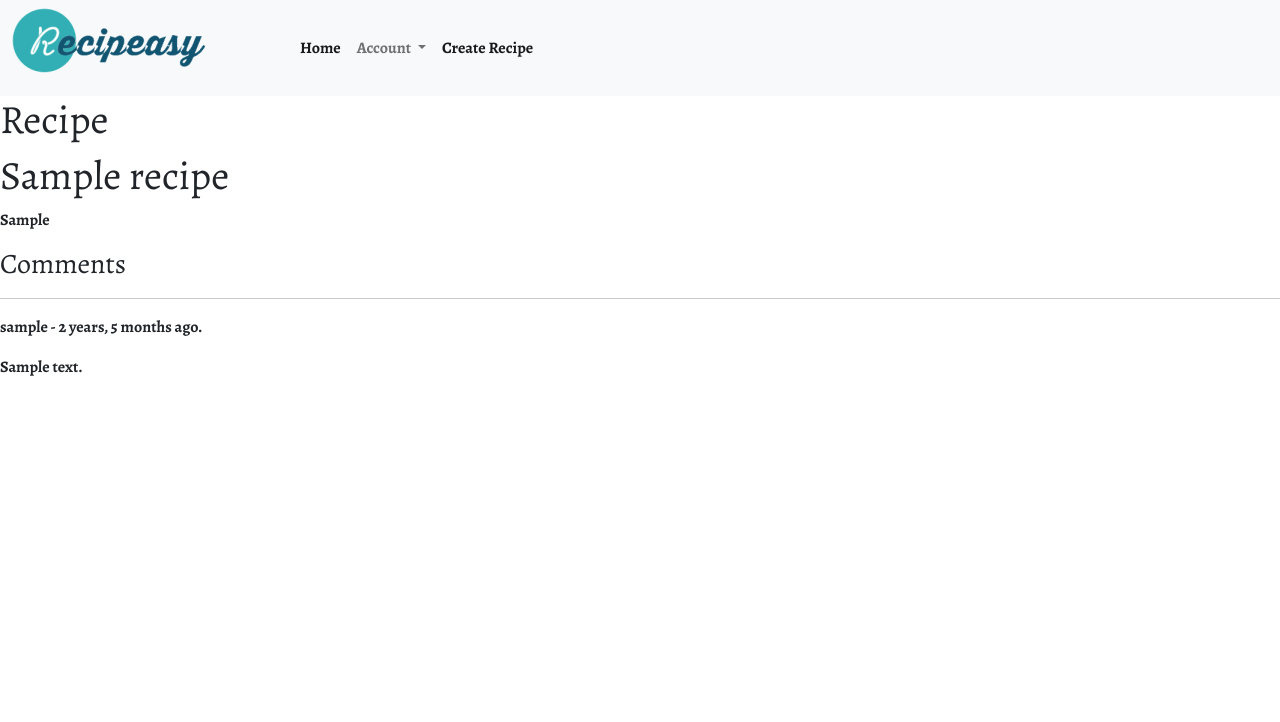
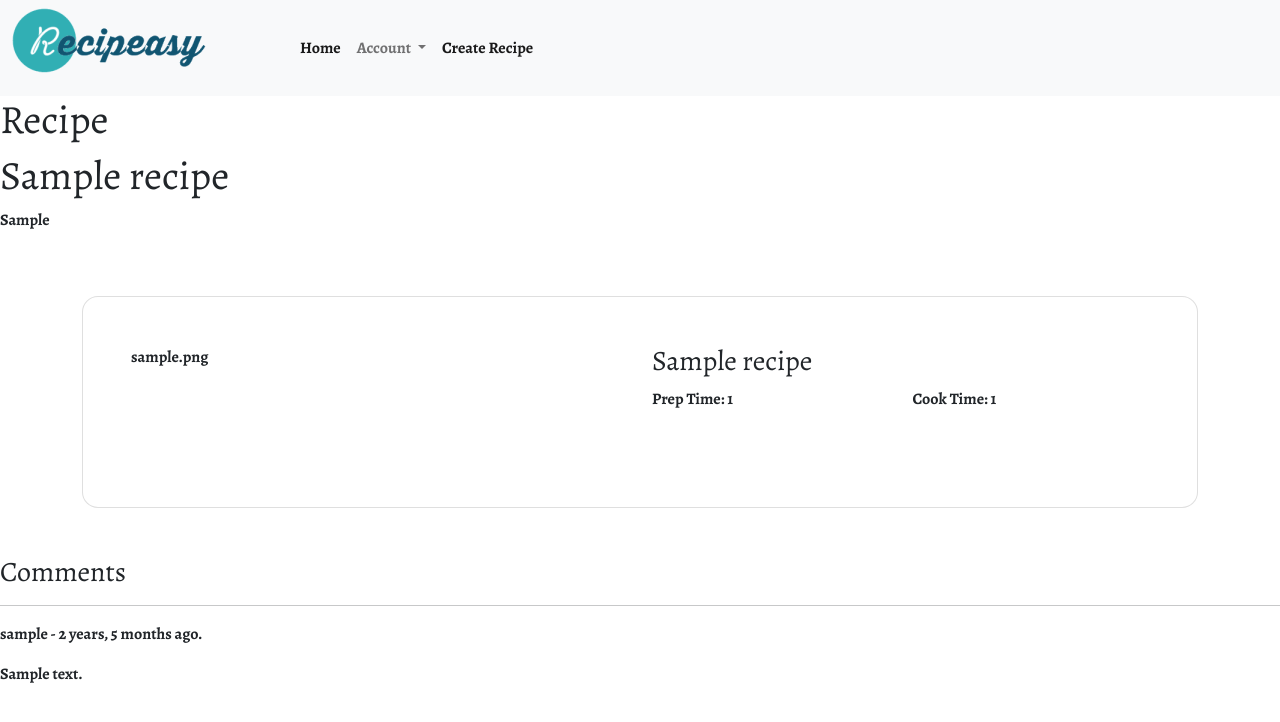
Before and after one commit to Samuel-Dainton/portfolio-project-4, a Django app: a page that uses home/templates/home/recipe.html in a window 1280 px wide. Shown: the top 722 px of the page. Run offline with Django 3.2, Linux system fonts and the light colour scheme; tables that the repository leaves empty hold one stand-in row (values such as "Sample post"); some libraries are stand-ins or nearby versions.

Commit message:
Feat: style for recipe page started.

```diff
--- a/home/templates/home/recipe.html
+++ b/home/templates/home/recipe.html
@@ -8,6 +8,44 @@
 <h1>{{recipe.title}}</h1>
 
 <p>{{recipe.method|safe}}</p>
+
+<section>
+    <div class="mask d-flex align-items-center h-100">
+        <div class="container">
+            <div class="row justify-content-center recipe-form-container">
+                <div class="col-12">
+                    <div class="card" style="border-radius: 1rem;">
+                        <div class="card-body p-5">
+                            <div class="row">
+                                <div class="mb-4 col-sm">
+                                    {{recipe.image}}
+                                </div>
+
+                                <div class="mb-4 col-sm">
+                                    <div>
+                                        <h3>{{recipe.title}}</h3>
+                                    </div>
+                                    <div>
+                                        <div class="row">
+                                            <div class="mb-4 col-sm">
+                                                Prep Time: {{recipe.prep_time}}
+                                            </div>
+                                            <div class="mb-4 col-sm">
+                                                Cook Time: {{recipe.cook_time}}
+                                            </div>
+                                        </div>
+                                    </div>
+                                </div>
+
+                            </div>
+                        </div>
+                    </div>
+                </div>
+            </div>
+        </div>
+    </div>
+
+</section>
 
 <div>
     <h3>Comments</h3>
--- a/home/templates/home/recipe_form.html
+++ b/home/templates/home/recipe_form.html
@@ -8,7 +8,7 @@
 <!-- {{form|crispy}} -->
 
 
-<section class="intro">
+<section>
   <div class="bg-image-vertical h-100" style="background-color: #EFD3E4;
             background-image: url(/static/images/recipe.png);
           ">
@@ -38,6 +38,7 @@
                       {% endfor %}
                     </div>
                   </div>
+
                   <div class="form-outline mb-4">
                     <label class="form-label" for="form6Example3">Recipe Image:</label>
                     {{form.image}}
```
